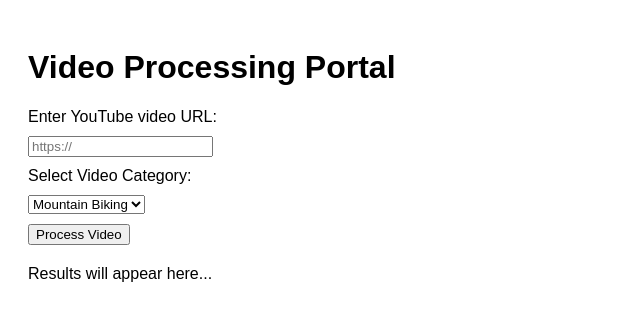
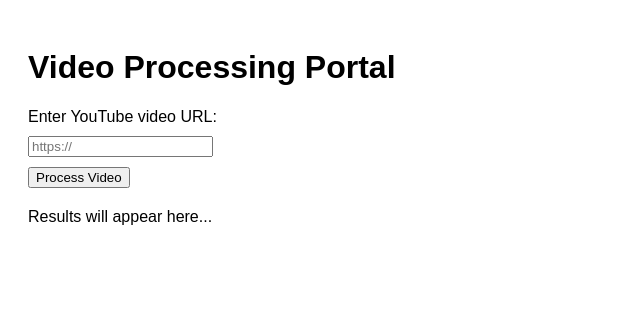
Before and after one commit to jjschwab/myflaskapp, a Flask app: page / in a window 1280 px wide. Shown: the top 321 px of the page, without its empty margins (0-640 px from the left). Run offline with Flask 3, Linux system fonts and the light colour scheme; parts of the project's set-up code (start-up, migrations or seed data) failed here and were passed over.

Commit message:
Add files via upload

```diff
--- a/templates/index.html
+++ b/templates/index.html
@@ -7,7 +7,8 @@
         body { font-family: Arial, sans-serif; padding: 20px; }
         form { margin-bottom: 20px; }
         label, input, button, select, a { margin: 10px 0; display: block; }
-        #results { margin-top: 20px; }
+        #results, #sceneSelection { margin-top: 20px; }
+        .scene { margin-bottom: 10px; }
     </style>
 </head>
 <body>
@@ -17,39 +18,70 @@
     <form id="videoForm">
         <label for="videoUrl">Enter YouTube video URL:</label>
         <input type="text" id="videoUrl" name="videoUrl" required placeholder="https://">
-        <label for="categoryChoice">Select Video Category:</label>
-        <select id="categoryChoice">
-            <option value="1">Mountain Biking</option>
-            <option value="2">Skiing</option>
-            <option value="3">Surfing</option>
-        </select>
         <button type="button" onclick="processVideo()">Process Video</button>
     </form>
 
     <!-- Section to display results or status -->
     <div id="results">Results will appear here...</div>
+
+    <!-- Section to display best scenes and choose for concatenation -->
+    <div id="sceneSelection"></div>
+    <button type="button" onclick="finalizeVideo()" style="display:none;">Concatenate Selected Scenes</button>
+
+    <!-- Link to download the video -->
     <a id="downloadLink" style="display:none;">Download Video</a>
 
     <script>
         async function processVideo() {
             const videoUrl = document.getElementById('videoUrl').value;
-            const categoryChoice = document.getElementById('categoryChoice').value;
             document.getElementById('results').innerHTML = 'Processing video...';
-            document.getElementById('downloadLink').style.display = 'none';
+            document.getElementById('downloadLink').style.display = 'none';  // Hide the download link initially
 
             try {
                 const response = await fetch('/process_video', {
                     method: 'POST',
                     headers: {'Content-Type': 'application/json'},
-                    body: JSON.stringify({video_url: videoUrl, category_choice: categoryChoice})
+                    body: JSON.stringify({video_url: videoUrl})
+                });
+
+                if (response.ok) {
+                    const data = await response.json();
+                    displayScenes(data.scenes);
+                    document.querySelector('button[type="button"]').style.display = 'block';
+                } else {
+                    const errorText = await response.text();
+                    document.getElementById('results').innerHTML = 'Error: ' + errorText;
+                }
+            } catch (error) {
+                document.getElementById('results').innerHTML = 'Network or server error: ' + error.message;
+            }
+        }
+
+        function displayScenes(scenes) {
+            const sceneContainer = document.getElementById('sceneSelection');
+            sceneContainer.innerHTML = scenes.map((scene, index) => `
+                <div class="scene">
+                    <input type="checkbox" id="scene${index}" name="scene" value="${index}">
+                    <label for="scene${index}">Scene ${index + 1}: Duration ${scene.duration} seconds, Start: ${scene.start_time}, End: ${scene.end_time}, Description: ${scene.best_description}</label>
+                </div>
+            `).join('');
+        }
+
+        async function finalizeVideo() {
+            const selectedScenes = Array.from(document.querySelectorAll('input[name="scene"]:checked')).map(input => parseInt(input.value));
+            try {
+                const response = await fetch('/finalize_video', {
+                    method: 'POST',
+                    headers: {'Content-Type': 'application/json'},
+                    body: JSON.stringify({selected_indices: selectedScenes})
                 });
 
                 if (response.ok) {
                     const data = await response.json();
                     document.getElementById('results').innerHTML = `<video width="320" height="240" controls src="/static/videos/${data.video_filename}"></video>`;
                     const downloadLink = document.getElementById('downloadLink');
-                    downloadLink.href = `/downloads/${data.video_filename}`;
-                    downloadLink.download = data.video_filename;
+                    downloadLink.href = `/static/videos/${data.video_filename}`;
+                    downloadLink.download = data.video_filename;  // Suggest a filename for download
                     downloadLink.textContent = 'Download Video';
                     downloadLink.style.display = 'block';
                 } else {
```
